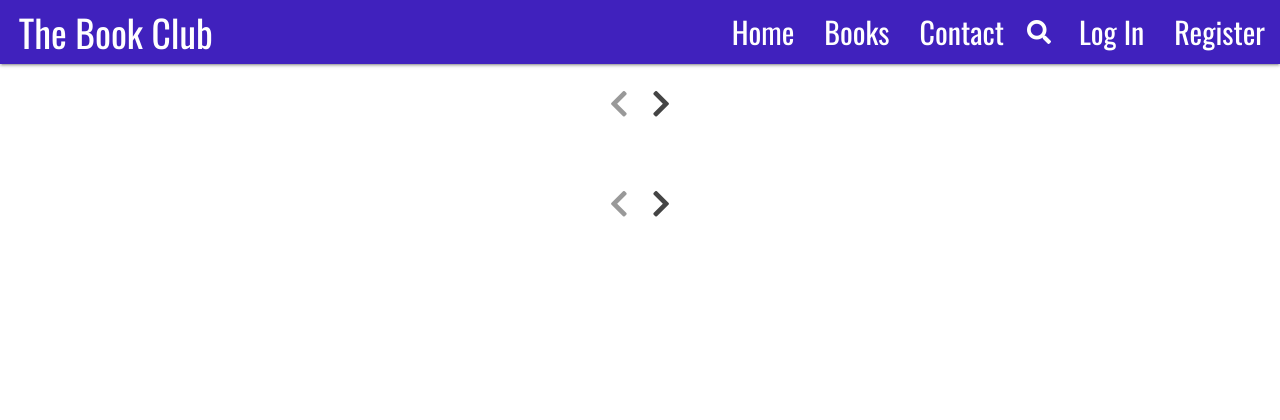
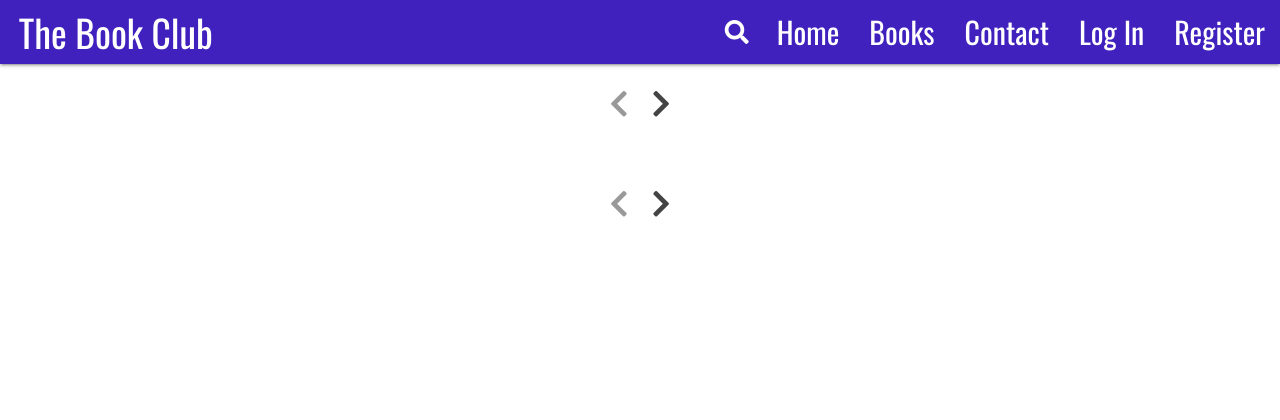
Before and after one commit to JamesSinnott1994/The-Book-Club, a Flask app: page /books in a window 1280 px wide. Shown: the top 420 px of the page. Run offline with Flask 2, Linux system fonts and the light colour scheme; data that the repository does not hold is empty; some libraries are stand-ins or nearby versions.

Commit message:
[REFACTOR] Search icon before Home link

```diff
--- a/templates/base.html
+++ b/templates/base.html
@@ -32,7 +32,7 @@
                     {% endif %}
                 </ul>
 
-                <!-- Search icon will be seen on all screen sizes -->
+                <!-- These will only be seen from the Burger menu on medium and smaller screen sizes -->
                 <ul class="right">
                     <li>
                         <!-- <a href="#"><i class="fas fa-search"></i></a> -->
@@ -48,17 +48,13 @@
                             </div>
                         </form>
                     </li>
-                </ul>
-
-                <!-- These will only be seen from the Burger menu on medium and smaller screen sizes -->
-                <ul class="right hide-on-med-and-down">
-                    <li><a href="{{ url_for('home') }}">Home</a></li>
+                    <li class="hide-on-med-and-down"><a href="{{ url_for('home') }}">Home</a></li>
                     {% if session.user %}
-                        <li><a href="{{ url_for('profile', username=session['user']) }}">Profile</a></li>
-                        <li><a href="{{ url_for('add_book') }}">Add Book</a></li>
+                        <li class="hide-on-med-and-down"><a href="{{ url_for('profile', username=session['user']) }}">Profile</a></li>
+                        <li class="hide-on-med-and-down"><a href="{{ url_for('add_book') }}">Add Book</a></li>
                     {% endif %}
-                    <li><a href="{{ url_for('get_books') }}">Books</a></li>
-                    <li><a href="{{ url_for('contact') }}">Contact</a></li>
+                    <li class="hide-on-med-and-down"><a href="{{ url_for('get_books') }}">Books</a></li>
+                    <li class="hide-on-med-and-down"><a href="{{ url_for('contact') }}">Contact</a></li>
                 </ul>
 
             </div>
```
